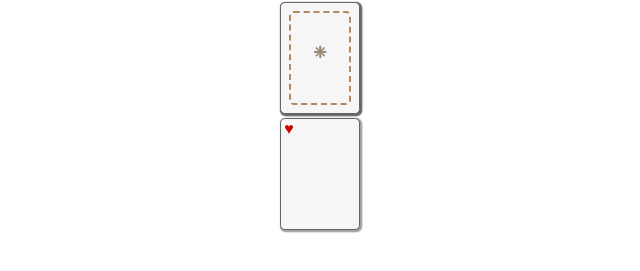
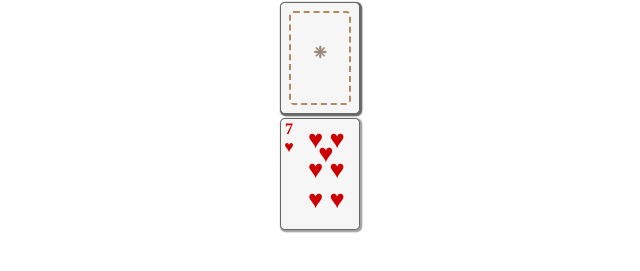
Before and after one commit to abeuscher/playing-card-framework, a Next.js app: page / in a window 1280 px wide. Shown: the part 181-452 px from the top of the page, without its empty margins (320-960 px from the left). Built offline with nearby package versions, Linux system fonts and the light colour scheme.

Commit message:
Added stuff

```diff
--- a/package.json
+++ b/package.json
@@ -11,6 +11,7 @@
   "dependencies": {
     "@reduxjs/toolkit": "^2.2.6",
     "next": "14.2.4",
+    "prettier": "^3.3.2",
     "react": "^18",
     "react-dnd": "^16.0.1",
     "react-dnd-html5-backend": "^16.0.1",
--- a/src/components/Card/index.tsx
+++ b/src/components/Card/index.tsx
@@ -1,47 +1,43 @@
 // components/Card.tsx
 
-import { Card as CardType } from '@/types';
-import React from 'react';
-import styles from './Card.module.scss';
-import { useDrag } from 'react-dnd';
+import { Card as CardType } from '@/types'
+import React from 'react'
+import styles from './Card.module.scss'
+import { useDrag } from 'react-dnd'
 
 interface CardProps {
-  card: CardType;
-  onClick: () => void;
-  onDrop: (event: React.DragEvent) => void;
+  card: CardType
+  onClick: () => void
+  onDrop: (event: React.DragEvent) => void
+  draggable?: boolean
 }
 
-const Card: React.FC<CardProps> = ({ card, onClick, onDrop }) => {
+const Card: React.FC<CardProps> = ({ card, onClick, onDrop, draggable }) => {
   const [{ isDragging }, dragRef] = useDrag(
     () => ({
       type: 'CARD',
       item: { id: card.id },
-      canDrag: card.draggable,
+      canDrag: draggable,
       collect: (monitor) => ({
-        isDragging: monitor.isDragging(),
-      }),
+        isDragging: monitor.isDragging()
+      })
     }),
-    [card.draggable]
-  );
+    [draggable]
+  )
 
   const getCardClass = (card: CardType) => {
     console.log('Card:', card)
-    const suitClass = styles[`card-${card.suit.toLowerCase()}`];
-    const rankClass = styles[`card-${card.rank.toLowerCase()}`];
-    const faceClass = card.faceUp ? '' : styles['card-facedown'];
-    return `${styles.card} ${suitClass} ${rankClass} ${faceClass}`;
-  };
-
-  return (
-    <div
-      ref={card.draggable ? dragRef : null}
-      className={getCardClass(card)}
-      onClick={onClick}
-      onDrop={onDrop}
-    >
+    const suitClass = styles[`card-${card.suit.toLowerCase()}`]
+    const rankClass = styles[`card-${card.rank.charAt(0).toLowerCase()}`]
+    const faceClass = card.faceUp ? '' : styles['card-facedown']
+    return `${styles.card} ${suitClass} ${rankClass} ${faceClass}`
+  }
+  const CardComponent = () => (
+    <div className={getCardClass(card)} onClick={onClick} onDrop={onDrop}>
       <span></span>
     </div>
-  );
-};
+  )
+  return draggable ? dragRef(<CardComponent />) : <CardComponent />
+}
 
-export default Card;
+export default Card
--- a/src/components/ExampleBoard/index.tsx
+++ b/src/components/ExampleBoard/index.tsx
@@ -1,46 +1,44 @@
-'use client';
+'use client'
 
 // Example usage in a parent component
 
-import React, { useState } from 'react';
+import React, { useState } from 'react'
 
-import CardStack from '@/components/CardStack';
-import { CardStack as CardStackType } from '@/types';
+import CardStack from '@/components/CardStack'
+import { CardStack as CardStackType } from '@/types'
 
 const initialStack: CardStackType = {
   id: 'stack-1',
   cards: [
-    { id: '1', suit: 'Hearts', rank: 'Ace', faceUp: true },
-    { id: '2', suit: 'Diamonds', rank: 'King', faceUp: false },
-  ],
-};
+    { id: '1', suit: 'Hearts', rank: '6', faceUp: true },
+    { id: '2', suit: 'Diamonds', rank: 'King', faceUp: false }
+  ]
+}
 const secondInitialStack: CardStackType = {
   id: 'stack-2',
-  cards: [
-    { id: '1', suit: 'Hearts', rank: 'Ace', faceUp: true },
-  ],
-};
+  cards: [{ id: '1', suit: 'Hearts', rank: '7', faceUp: true }]
+}
 
 const Example: React.FC = () => {
-  const [stack, setStack] = useState<CardStackType>(initialStack);
-  const [secondStack, setSecondStack] = useState<CardStackType>(secondInitialStack);
+  const [stack, setStack] = useState<CardStackType>(initialStack)
+  const [secondStack, setSecondStack] = useState<CardStackType>(secondInitialStack)
 
   const handleCardClick = (cardId: string) => {
     // Handle card click
-    console.log('Card clicked:', cardId);
-  };
+    console.log('Card clicked:', cardId)
+  }
 
   const handleCardDrop = (cardId: string, stackId: string) => {
     // Handle card drop
-    console.log('Card dropped:', cardId, 'into stack:', stackId);
-  };
+    console.log('Card dropped:', cardId, 'into stack:', stackId)
+  }
 
   return (
     <div className="app">
       <CardStack stack={stack} onCardClick={handleCardClick} onCardDrop={handleCardDrop} />
       <CardStack stack={secondStack} onCardClick={handleCardClick} onCardDrop={handleCardDrop} />
     </div>
-  );
-};
+  )
+}
 
-export default Example;
+export default Example
```
Also changed, not shown: .prettierrc.json (added), 2 other files (tests, documents, lock files or other folders).
